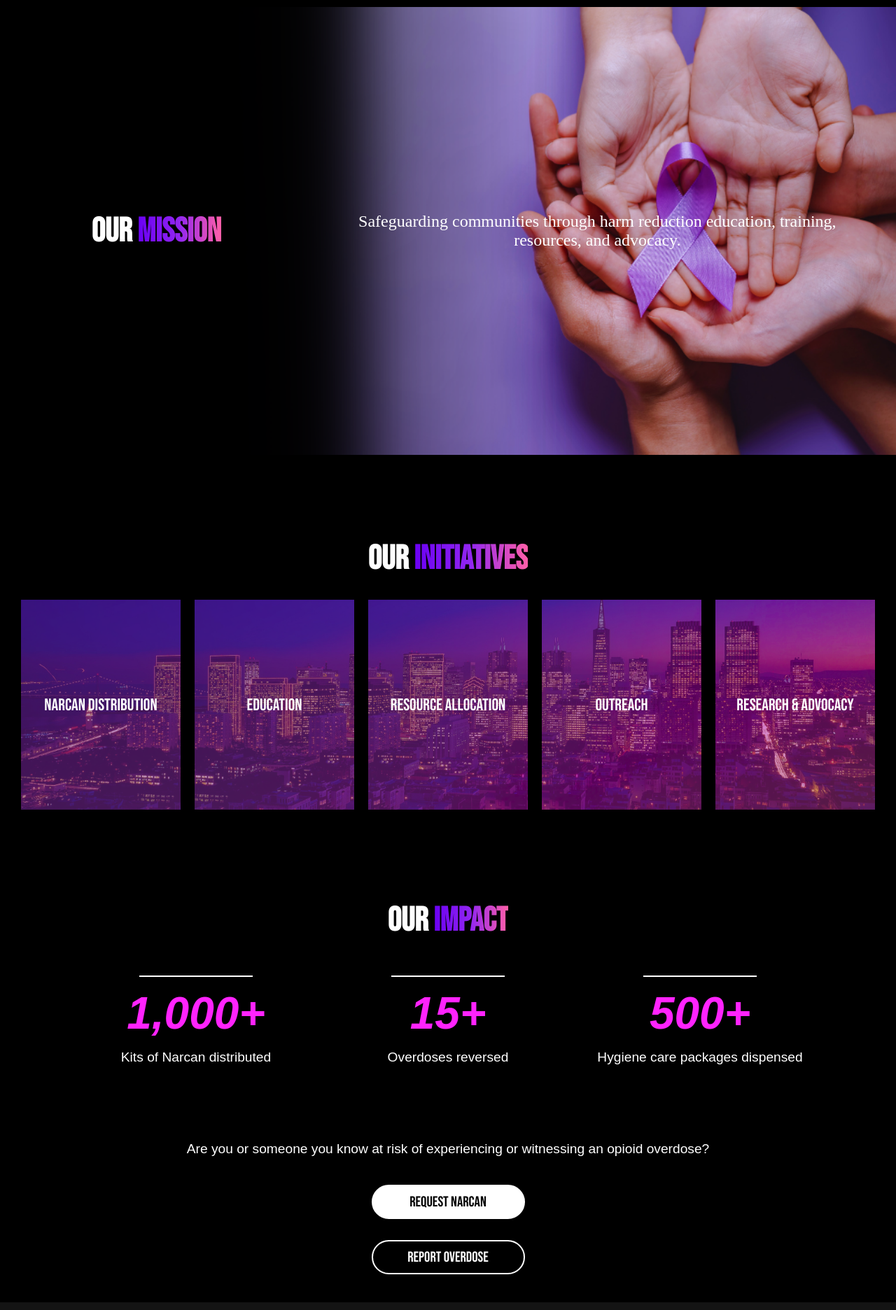
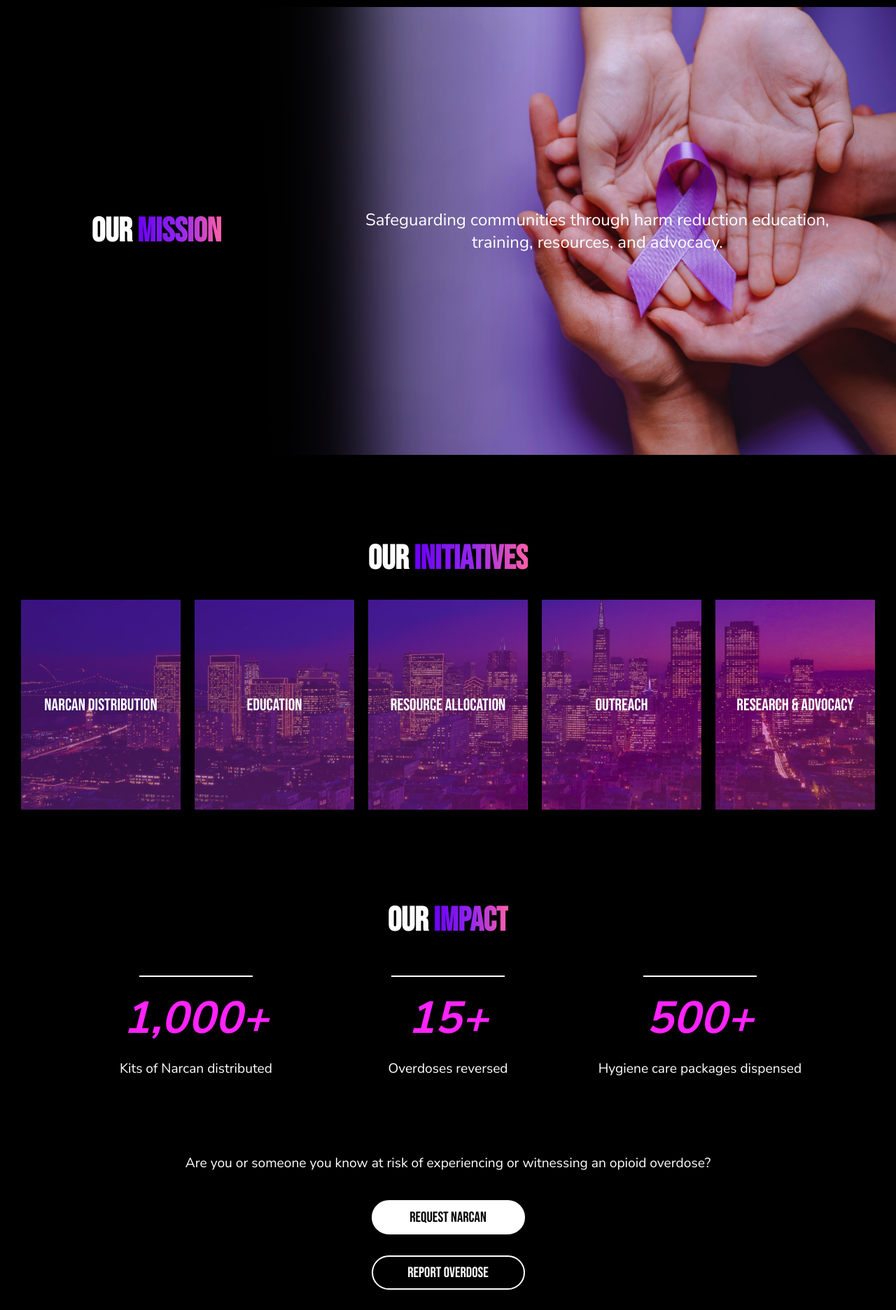
Before and after one commit to Prevent-Overdose/Prevent-Overdose, a React (Create React App) app in the folder frontend/: page / in a window 1280 px wide. Shown: the part 790-2662 px from the top of the page at 70% size. Built offline with nearby package versions, Linux system fonts and the light colour scheme.

Commit message:
Nunito Sans Swap

```diff
--- a/frontend/src/pages/Home.css
+++ b/frontend/src/pages/Home.css
@@ -1,3 +1,5 @@
+@import url('https://fonts.googleapis.com/css2?family=Nunito+Sans:wght@400;700&display=swap'); /* Nunito Sans */
+
 /* HOME PAGE BACKGROUND */
 
 .home-container {
@@ -168,7 +170,7 @@
   position: absolute;
   text-align: center;
   color: white;
-  font-family: 'Times New Roman', Times, serif;
+  font-family: 'Nunito Sans', sans-serif;
   font-size: 1.5em;
   max-width: 80%;
 }
@@ -337,7 +339,7 @@
 }
 
 .impact-number {
-  font-family: 'Arial', sans-serif;
+  font-family: 'Nunito Sans', sans-serif;
   font-size: 4em;
   color: #ff23fd;
   font-style: italic;
@@ -346,7 +348,7 @@
 }
 
 .impact-text {
-  font-family: 'Arial', sans-serif;
+  font-family: 'Nunito Sans', sans-serif;
   font-size: 1.2em;
   margin-top: 10px;
 }
@@ -361,7 +363,7 @@
 }
 
 .closing-text {
-  font-family: 'Arial', sans-serif;
+  font-family: 'Nunito Sans', sans-serif;
   font-size: 1.2em;
   max-width: 800px;
   margin: 0 auto 20px auto;
@@ -443,7 +445,6 @@
     align-items: center;
     background-position: top;
     padding: 20px 0;
-    height: 30vh;
     background-image: none;
     margin-bottom: 0;
   }
```
